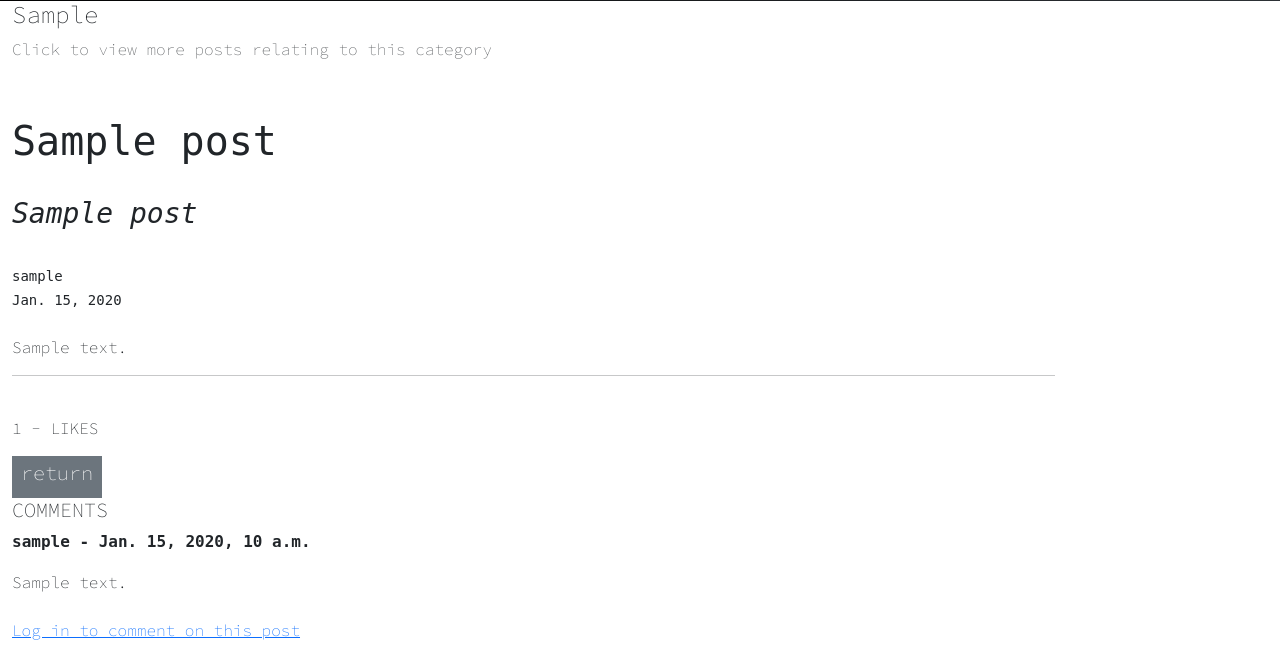
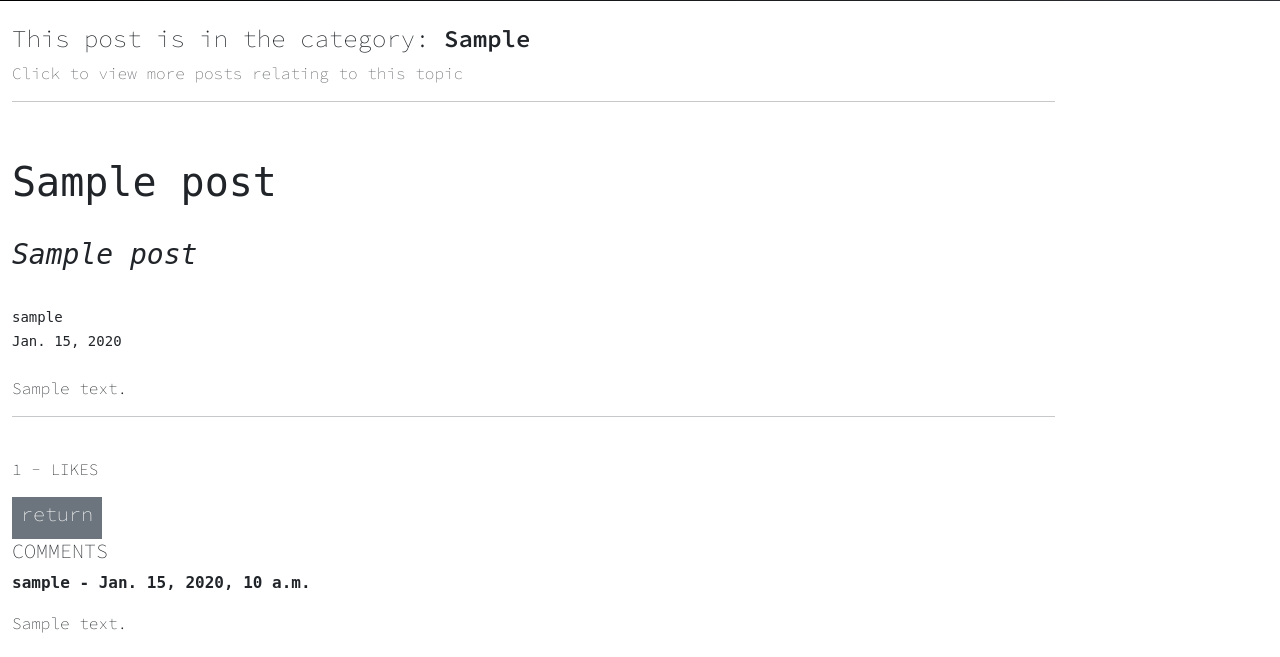
Before and after one commit to NickWaldock/talk-practice-forum-p4, a Django app: page /article/1 in a window 1280 px wide. Shown: the part 63-720 px from the top of the page. Run offline with Django 3.2, Linux system fonts and the light colour scheme; tables that the repository leaves empty hold one stand-in row (values such as "Sample post"); some libraries are stand-ins or nearby versions; some web fonts are replaced.

Commit message:
Style category link at top of article.html

```diff
--- a/templates/article.html
+++ b/templates/article.html
@@ -7,10 +7,13 @@
 <div class="container-fluid">
     <div class="row">
         <div class="col-lg-10 col-12">
-            <a href="{% url 'category' post.category %}" class="text-decoration-none text-reset">
-                <h4 class="body-font">{{ post.category }}</h4>
-                <p class="body-font text-muted">Click to view more posts relating to this category</p>
-            </a>
+            <div class="mt-4">
+                <a href="{% url 'category' post.category %}" class="text-decoration-none text-reset">
+                    <h4 class="body-font">This post is in the category: <strong>{{ post.category }}</strong></h4>
+                    <p class="body-font text-muted">Click to view more posts relating to this topic</p>
+                </a>
+            </div>
+            <hr>
             <br>
             <h1 class="title-font mt-3">{{ post.title }}</h1>
             <br>
```
Also changed, not shown: README.md.
